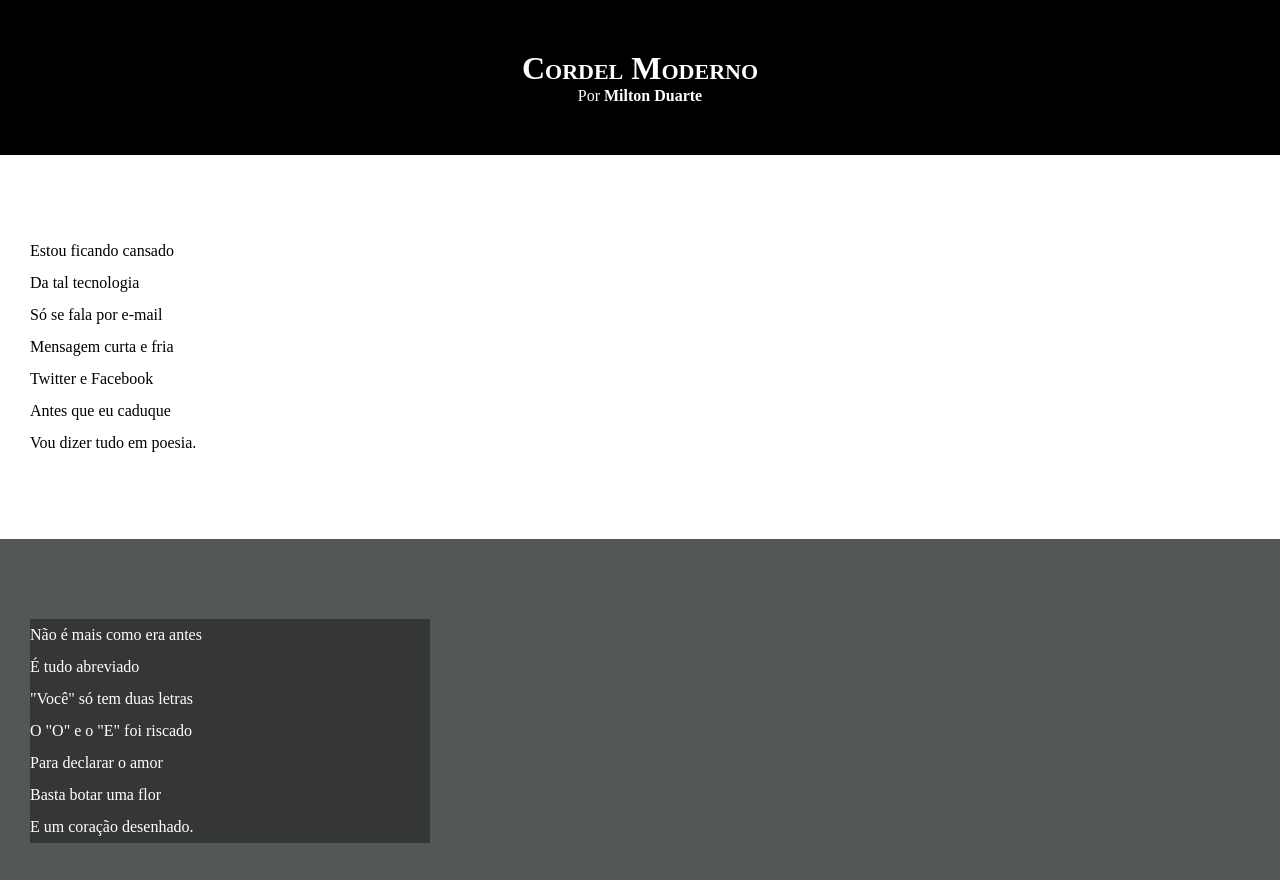
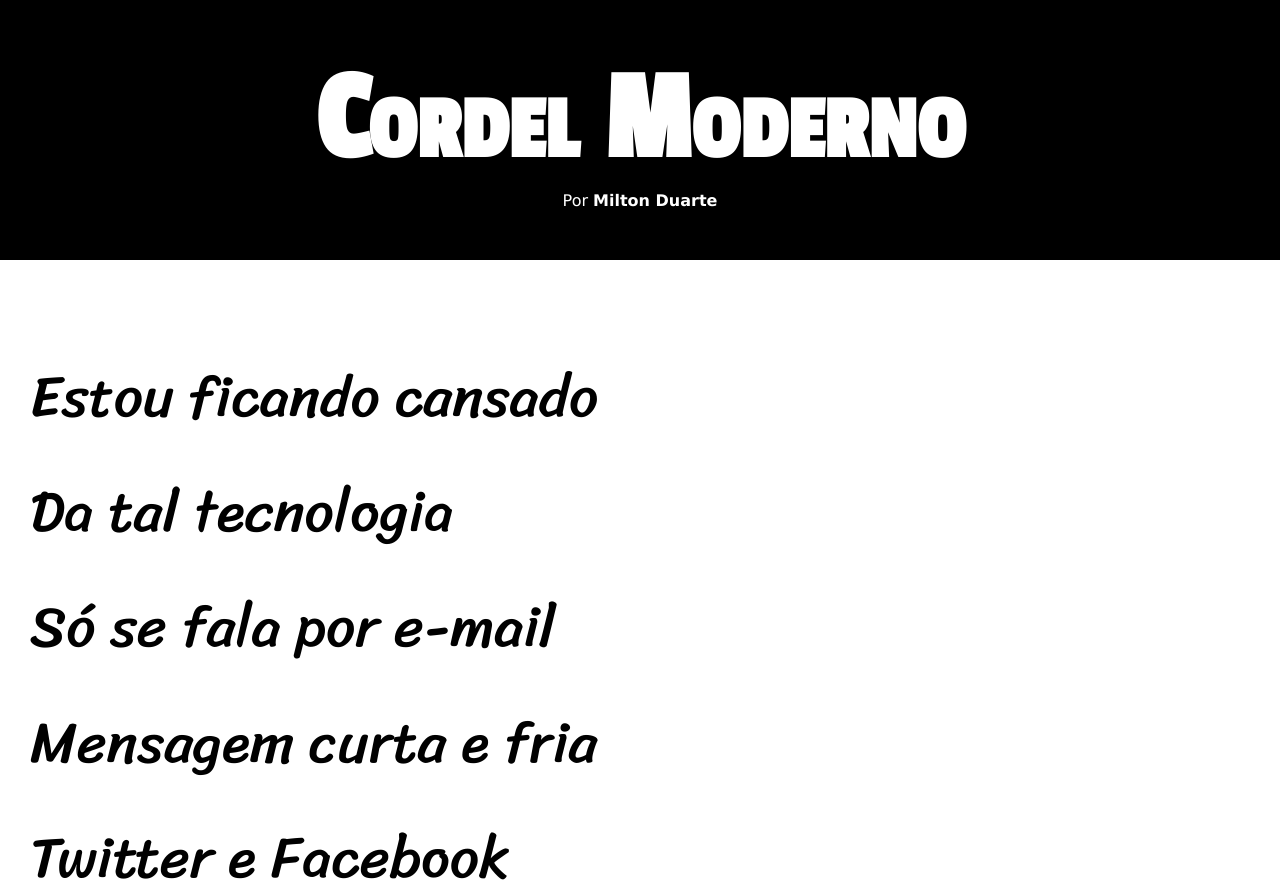
Before and after one commit to luizsilva23/html_css1, a plain HTML site: page desafios/des_cor/index.html in a window 1280 px wide. Shown: the top 880 px of the page. Drawn offline with Linux system fonts and the light colour scheme.

Commit message:
atualização de estilo da revisão com desafio 12

```diff
--- a/desafios/des_cor/estilo/style.css
+++ b/desafios/des_cor/estilo/style.css
@@ -1,4 +1,12 @@
 @charset "UTF-8";
+
+@import url('https://fonts.googleapis.com/css2?family=Passion+One&family=Sriracha&display=swap');
+
+:root {
+    --fonte1: Verdana, Geneva, sans-serif;
+    --fonte2: 'Passion One', cursive;
+    --fonte3: 'Sriracha', cursive;
+}
 
 * {
     margin: 0px;
@@ -8,6 +16,7 @@
 html, body {
     min-height: 100vh;
     background-color: darkgray;
+    font-family: var(--fonte1);
 }
 
 header{
@@ -19,6 +28,8 @@ header{
 header > h1{
     padding-top: 50px;
     font-variant: small-caps;
+    font-family: var(--fonte2);
+    font-size: 10vw;
 }
 
 header > p{
@@ -40,6 +51,8 @@ section{
     padding-bottom: 10vh;
     line-height: 2em;
     padding-left: 30px;
+    font-family: var(--fonte3);
+    font-size: 4.5vw;
 }
 
 section.normal{
@@ -54,7 +67,8 @@ section.imagem{
 
 section.imagem > p{
     background-color: rgba(0, 0, 0, 0.363);
-    width: 400px;
+    display: inline-block;
+    padding: 8px;
 }
 
 footer {
```
